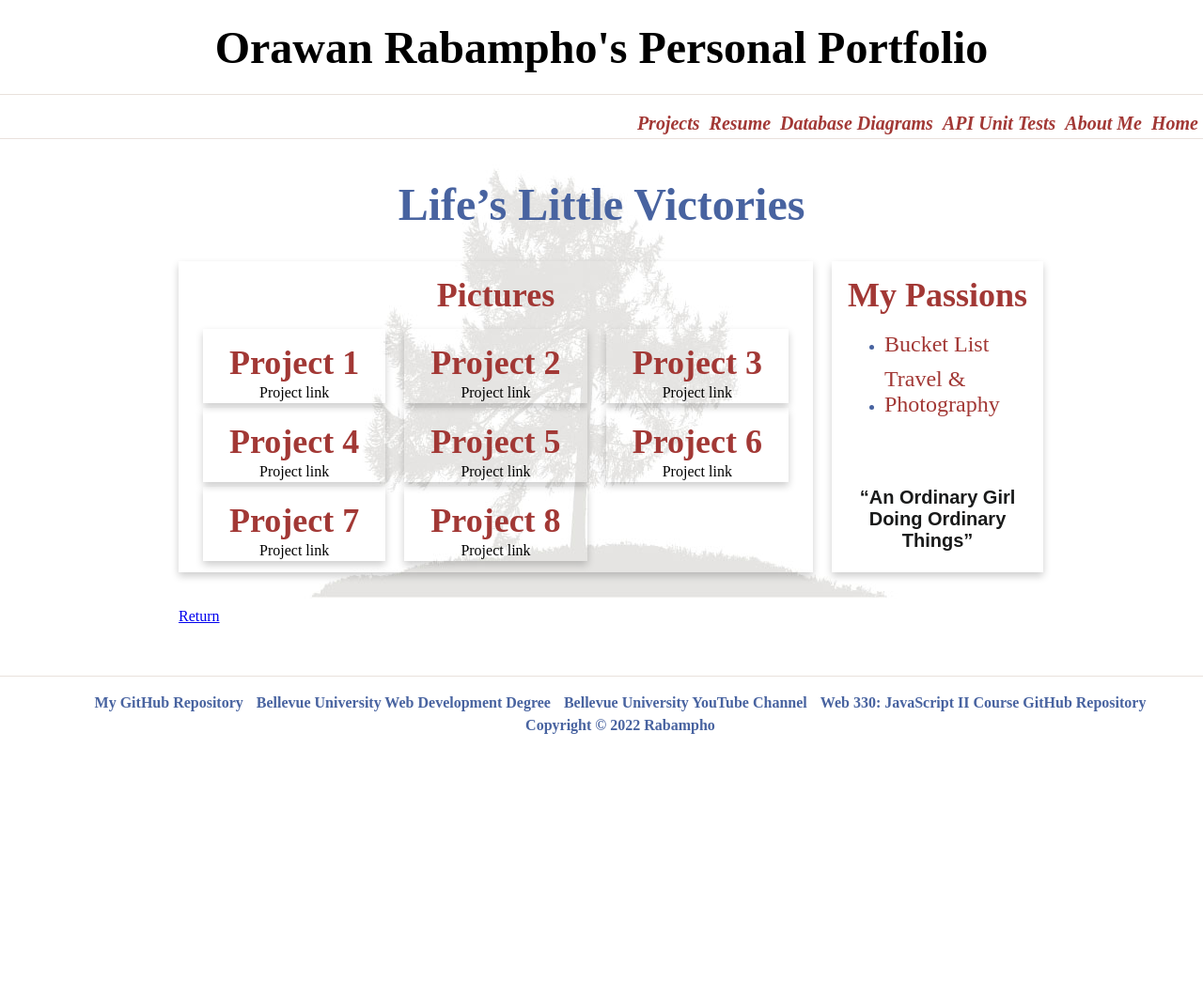
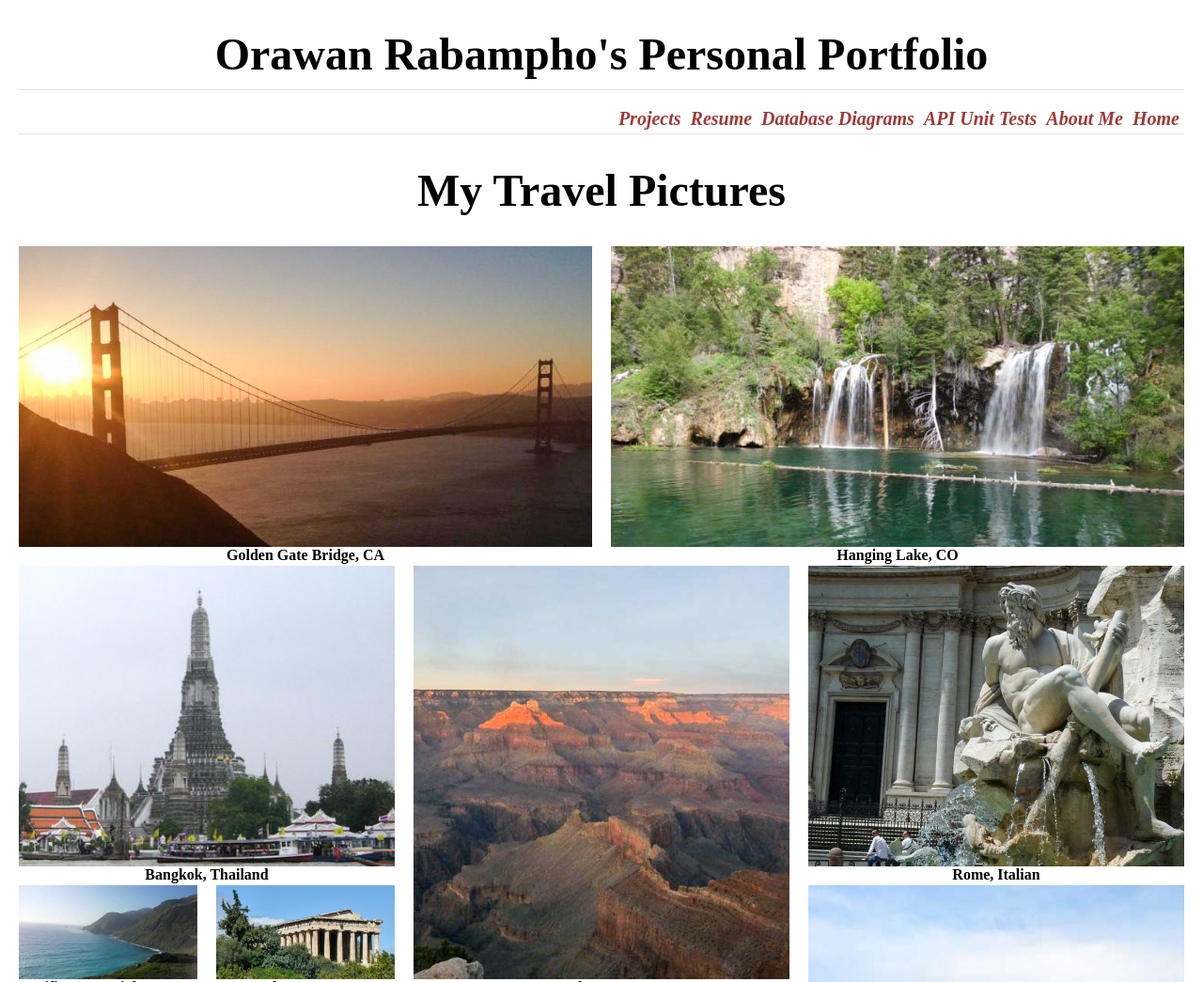
Before and after one commit to orabampho/web-330, a plain HTML site: page rabampho-portfolio/travel-photography.html in a window 1280 px wide. Shown: the top 1045 px of the page at 94% size. Before the commit the page ends 948 px from the top, so only its background shows below. Drawn offline with Linux system fonts and the light colour scheme; a web font is replaced by a local one.

Commit message:
travel pictures

```diff
--- a/rabampho-portfolio/site.css
+++ b/rabampho-portfolio/site.css
@@ -32,7 +32,7 @@ p {
 
 #banner {
     text-align: center;
-    height: 100px;
+    height: 75px;
     background-color: #FFFFFF;
     color: black;
     border-bottom: 1px solid #E9E1DC;
@@ -91,7 +91,7 @@ p {
     width: 100%;
     border-top: 1px solid #E9E1DC;
     background-color: #FFFFFF;
-    position: fixed;
+    position: relative;
     display: block;
     bottom: 0;
     left: 0;
--- a/rabampho-portfolio/travel-photography.html
+++ b/rabampho-portfolio/travel-photography.html
@@ -10,7 +10,7 @@
     <!--Stylesheet reference-->
     <link rel="stylesheet" href="site.css">
     <link rel="stylesheet" href="https://use.typekit.net/vac8qrq.css">
-    <link rel="stylesheet" href="projects.css">
+    <link rel="stylesheet" href="travelpic.css">
 
     <!--JavaScript reference-->
     <script src="header.js"></script>
@@ -19,99 +19,121 @@
 
 <body>
 <header-component></header-component>
-    <div class="bg">
-        <div class="assign-container">
-            <h1 class="app-header">Life’s Little Victories</h1>
-            <div class="assign-content-1">
-                <div class="card">
-                   <div class="card-title">
-                        Pictures
+<h1>My Travel Pictures</h1>
+<div class="container">
+
+    <div class="gallery-container w-3 h-2">
+        <div class="gallery-item">
+            <div class="image"><img src="images/SFO.jpg" alt="San Francisco" loading="lazy">
             </div>
-                    <br>
-                    <div class="card-content">
-                        <div class="bucket-list">
-                            <div class="card-content" id="projects-container">
-                                <div class="card">
-                                    <div class="card-title">Project 1</div>
-                                    <div class="card-content">
-                                        Project link
+            <div class="text">Golden Gate Bridge, CA</div>
         </div>
     </div>
 
-                                <div class="card">
-                                    <div class="card-title">Project 2</div>
-                                    <div class="card-content">
-                                        Project link
+    <div class="gallery-container w-3 h-2">
+        <div class="gallery-item">
+            <div class="image"><img src="images/hangingLake.jpg" alt="Hanging Lake, CO">
+            </div>
+            <div class="text">Hanging Lake, CO</div>
         </div>
     </div>
 
-                                <div class="card">
-                                    <div class="card-title">Project 3</div>
-                                    <div class="card-content">
-                                        Project link
+    <div class="gallery-container w-2 h-2">
+        <div class="gallery-item">
+            <div class="image"><img src="images/thailand.jpg" alt="Temple">
+            </div>
+            <div class="text">Bangkok, Thailand</div>
         </div>
     </div>
 
-                                <div class="card">
-                                    <div class="card-title">Project 4</div>
-                                    <div class="card-content">
-                                        Project link
+    <div class="gallery-container w-2 h-3">
+        <div class="gallery-item">
+            <div class="image"><img src="images/grandCanyon.jpg" alt="Grand Canyon">
+            </div>
+            <div class="text">Grand Canyon, AZ</div>
         </div>
     </div>
 
-                                <div class="card">
-                                    <div class="card-title">Project 5</div>
-                                    <div class="card-content">
-                                        Project link
+    <div class="gallery-container w-2 h-2">
+        <div class="gallery-item">
+            <div class="image"><img src="images/rome.jpg" alt="Sant'Agnese">
+            </div>
+            <div class="text">Rome, Italian</div>
         </div>
     </div>
 
-                                <div class="card">
-                                    <div class="card-title">Project 6</div>
-                                    <div class="card-content">
-                                        Project link
+    <div class="gallery-container">
+        <div class="gallery-item">
+            <div class="image"><img src="images/pacificCoastHWY.jpg" alt="Pacific coast highway">
+            </div>
+            <div class="text">Pacific Coast Highway, CA</div>
+        </div>
+    </div>
+    <div class="gallery-container w-2 h-3">
+        <div class="gallery-item">
+            <div class="image"><img src="images/edinburgh.jpg" alt="edinburgh" loading="lazy">
+            </div>
+            <div class="text">Edinburgh, Scotland</div>
+        </div>
+    </div>
+    <div class="gallery-container w-2 h-2">
+        <div class="gallery-item">
+            <div class="image"><img src="images/aspen.jpg" alt="Aspen, CO" loading="lazy">
+            </div>
+            <div class="text">Aspen, CO</div>
         </div>
     </div>
 
-                                <div class="card">
-                                    <div class="card-title">Project 7</div>
-                                    <div class="card-content">
-                                        Project link
+    <div class="gallery-container w-2 h-2">
+        <div class="gallery-item">
+            <div class="image"><img src="images/paris1.jpg" alt="louvre">
+            </div>
+            <div class="text">Louvre Museum, France</div>
         </div>
     </div>
 
-                                <div class="card">
-                                    <div class="card-title">Project 8</div>
-                                    <div class="card-content">
-                                        Project link
+    <div class="gallery-container">
+        <div class="gallery-item">
+            <div class="image"><img src="images/hephaestus.jpg" alt="hephaestus">
+            </div>
+            <div class="text">Athens, Greece</div>
+        </div>
+    </div>
+
+    <div class="gallery-container w-3 h-3">
+        <div class="gallery-item">
+            <div class="image"><img src="images/londonEye.jpg" alt="london">
+            </div>
+            <div class="text">London Eye, United Kingdom</div>
+        </div>
+    </div>
+
+    <div class="gallery-container w-3 h-2">
+        <div class="gallery-item">
+            <div class="image"><img src="images/phuket.jpg" alt="phuket">
+            </div>
+            <div class="text">Phuket, Thailand</div>
+        </div>
+    </div>
+
+    <div class="gallery-container w-3 h-1">
+        <div class="gallery-item">
+            <div class="image"><img src="images/blueRidge.jpg" alt="blue ridge">
+            </div>
+            <div class="text">Blue Ridge Mountain, NC</div>
         </div>
     </div>
 </div>
+<div id="travel-return-menu">
+    <ul id="travel-nav-list">
+        <li><a href="about.html">About Me</a></li>
+        <li><a href="bucket-list.html">Bucket List</a></li>
+        <li><a href="index.html">Return</a> </li>
+    </ul>
 </div>
-                    </div>
-                </div>
-                <div class="card">
-                    <div class="card-title">
-                        My Passions
-                    </div>
-                    <div class="card-content">
-                        <div class="passion">
-                            <ul>
-                                <li><a href="bucket-list.html">Bucket List</a></li>
-                                <li><a href="travel-photography.html">Travel & Photography</a></li>
-                            </ul>
 
-                            <div class="quote">“An Ordinary Girl Doing Ordinary Things”</div>
-                        </div>
-                    </div>
-                </div>
-                <div>
-                    <br />
-                    <a href="index.html" class="return-home">Return</a>
-                </div>
-            </div>
-        </div>
+
+
 <footer-component></footer-component>
 </body>
-
 </html>
--- /dev/null
+++ b/rabampho-portfolio/travelpic.css
@@ -0,0 +1,130 @@
+body {
+    margin:20px;
+    padding:0;
+    text-align: center;
+    font-weight: bold;
+}
+
+.container {
+    display: grid;
+    grid-template-columns: repeat(6,1fr);
+    grid-auto-rows: 100px 200px;
+    grid-gap: 20px;
+    grid-auto-flow: dense;
+}
+
+.gallery-item{
+    width: 100%;
+    height: 100%;
+    position: relative;
+}
+
+.gallery-item .image{
+    width: 100%;
+    height: 100%;
+    overflow: hidden;
+}
+
+.gallery-item .image img{
+    width: 100%;
+    height: 100%;
+    object-fit: cover;
+    object-position: 50% 50%;
+    cursor: pointer;
+    transition: .5s ease-in-out;
+}
+
+.gallery-item:hover .image img{
+    transform: scale(1.3);
+}
+
+.w-1{
+    grid-column: span 1;
+}
+.w-2{
+    grid-column: span 2;
+}
+.w-3{
+    grid-column: span 3;
+}
+.w-4{
+    grid-column: span 4;
+}
+.w-5{
+    grid-column: span 5;
+}
+.w-6{
+    grid-column: span 6;
+}
+
+.h-1{
+    grid-row: span 1;
+}
+.h-2{
+    grid-row: span 2;
+}
+.h-3{
+    grid-row: span 3;
+}
+.h-4{
+    grid-row: span 4;
+}
+.h-5{
+    grid-row: span 5;
+}
+.h-6{
+    grid-row: span 6;
+}
+
+@media screen and (max-width:500px){
+    .container{
+        grid-template-columns: repeat(2,1fr);
+    }
+    .w-1, .w-2, .w-3, .w-4, .w-5, .w-6{
+        grid-column: span 1;
+    }
+}
+
+@keyframes move-down{
+    0%{
+        top:10%
+    }
+    50%{
+        top:35%
+    }
+    100%{
+        top:50%
+    }
+}
+
+#travel-return-menu {
+    padding-top: 10px;
+    position: relative;
+    text-align: center;
+    font-size: 20px;
+}
+
+#travel-nav-list li {
+    color: #A23835;
+    margin: auto;
+    margin-bottom: 0;
+    text-decoration: none;
+    display: inline-block;
+    text-align: left;
+    padding: 3px 5px 3px 5px;
+    font-weight: bold;
+}
+
+#travel-nav-list li a {
+    color: #A23835;
+    text-decoration: none;
+}
+
+#travel-nav-list a:link {
+    text-decoration: none;
+}
+
+#travel-nav-list a:hover {
+
+    color: #4863A0;
+}
```
Also changed, not shown: rabampho-portfolio/images/aspen.jpg (added), rabampho-portfolio/images/blueRidge.jpg (added), rabampho-portfolio/images/edinburgh.jpg (added), rabampho-portfolio/images/grandCanyon.jpg (added), rabampho-portfolio/images/hangingLake.jpg (added), rabampho-portfolio/images/hephaestus.jpg (added), rabampho-portfolio/images/londonEye.jpg (added), rabampho-portfolio/images/mojaveDesert.jpg (added), rabampho-portfolio/images/pacificCoastHWY.jpg (added), rabampho-portfolio/images/paris.jpg (added), rabampho-portfolio/images/paris1.jpg (added), rabampho-portfolio/images/phuket.jpg (added), rabampho-portfolio/images/rome.jpg (added), rabampho-portfolio/images/sfo.jpg (added), 2 more files, 1 other file. Lines whose indentation alone changed are shown as unchanged.
